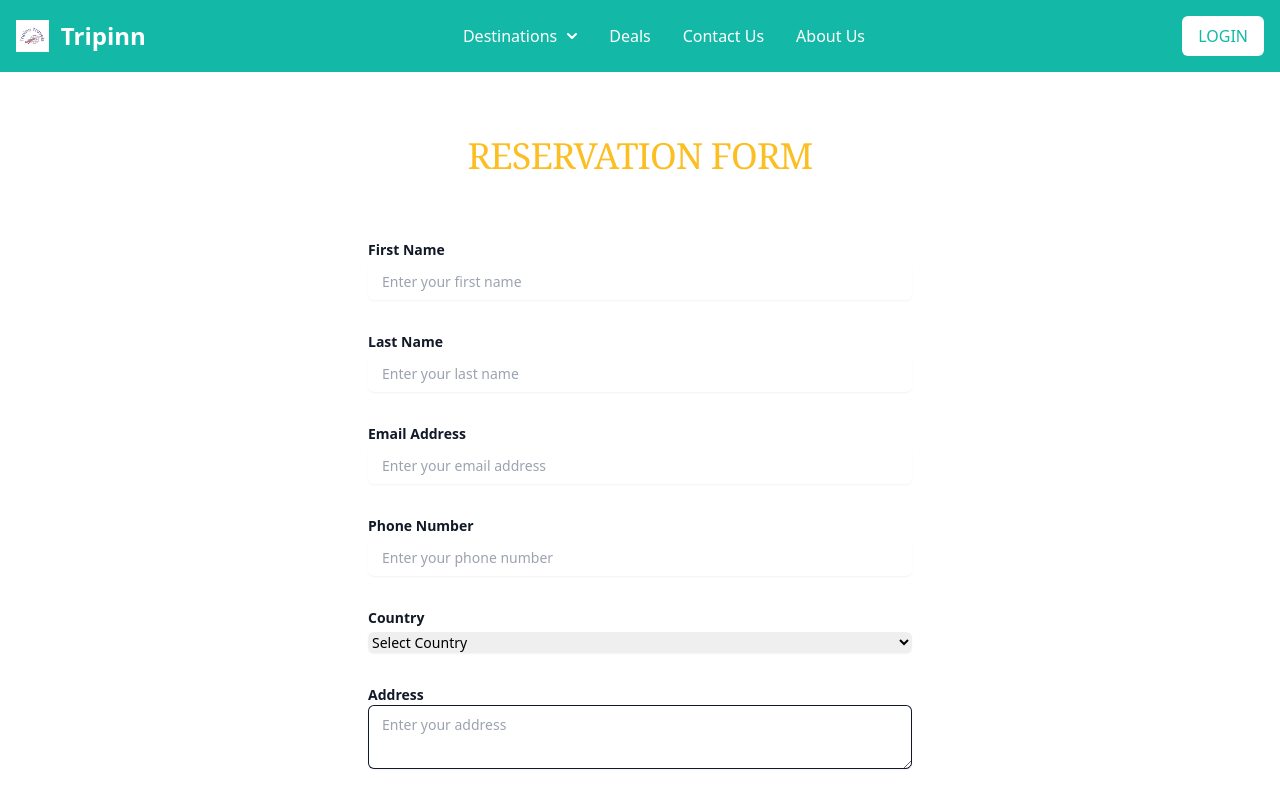
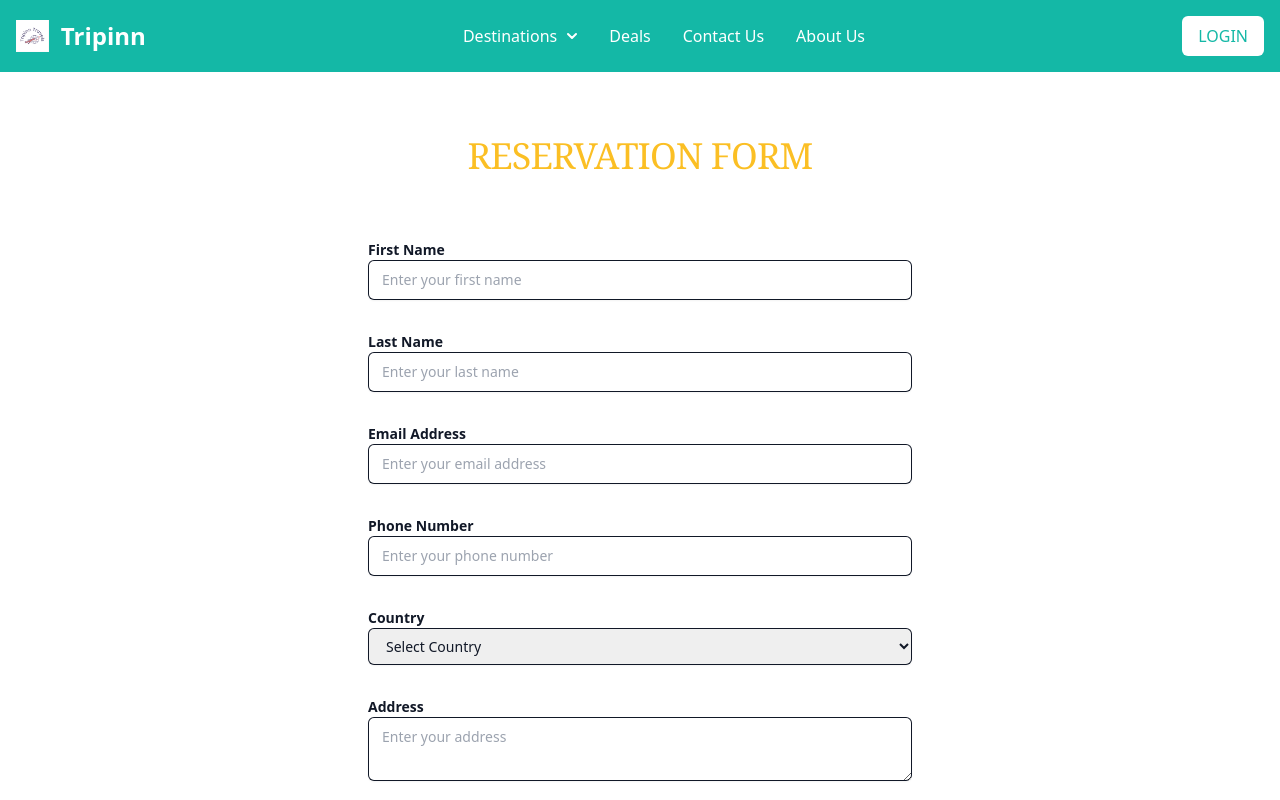
Before and after one commit to Ashwinipuranik30/Final_Project_INFO6150_SP24, a React (Vite) app: page /registration in a window 1280 px wide. Shown: the top 800 px of the page. Built offline with nearby package versions, Linux system fonts and the light colour scheme.

Commit message:
color change

```diff
--- a/src/Components/form.jsx
+++ b/src/Components/form.jsx
@@ -29,7 +29,7 @@
               name={field.name}
               value={formData[field.name] || ''}
               onChange={handleChange}
-              className="block w-full mt-1 rounded-md border-gray-300 shadow-sm focus:ring-indigo-500 focus:border-indigo-500 sm:text-sm"
+              className="block w-full rounded-md border-0 px-3.5 py-2 text-gray-900 shadow-sm ring-1 ring-inset ring-gray-900 placeholder:text-gray-400 focus:ring-2 focus:ring-inset focus:ring-indigo-600 sm:text-sm sm:leading-6"
               required={field.required}
             >
               <option value="" disabled>Select {field.label}</option>
@@ -54,7 +54,7 @@
               name={field.name}
               value={formData[field.name] || ''}
               onChange={handleChange}
-              className="block w-full px-3.5 py-2 mt-1 rounded-md border-gray-300 shadow-sm focus:ring-indigo-500 focus:border-indigo-500 sm:text-sm"
+              className="block w-full rounded-md border-0 px-3.5 py-2 text-gray-900 shadow-sm ring-1 ring-inset ring-gray-900 placeholder:text-gray-400 focus:ring-2 focus:ring-inset focus:ring-indigo-600 sm:text-sm sm:leading-6"
               placeholder={field.placeholder}
               required={field.required}
             />
```
